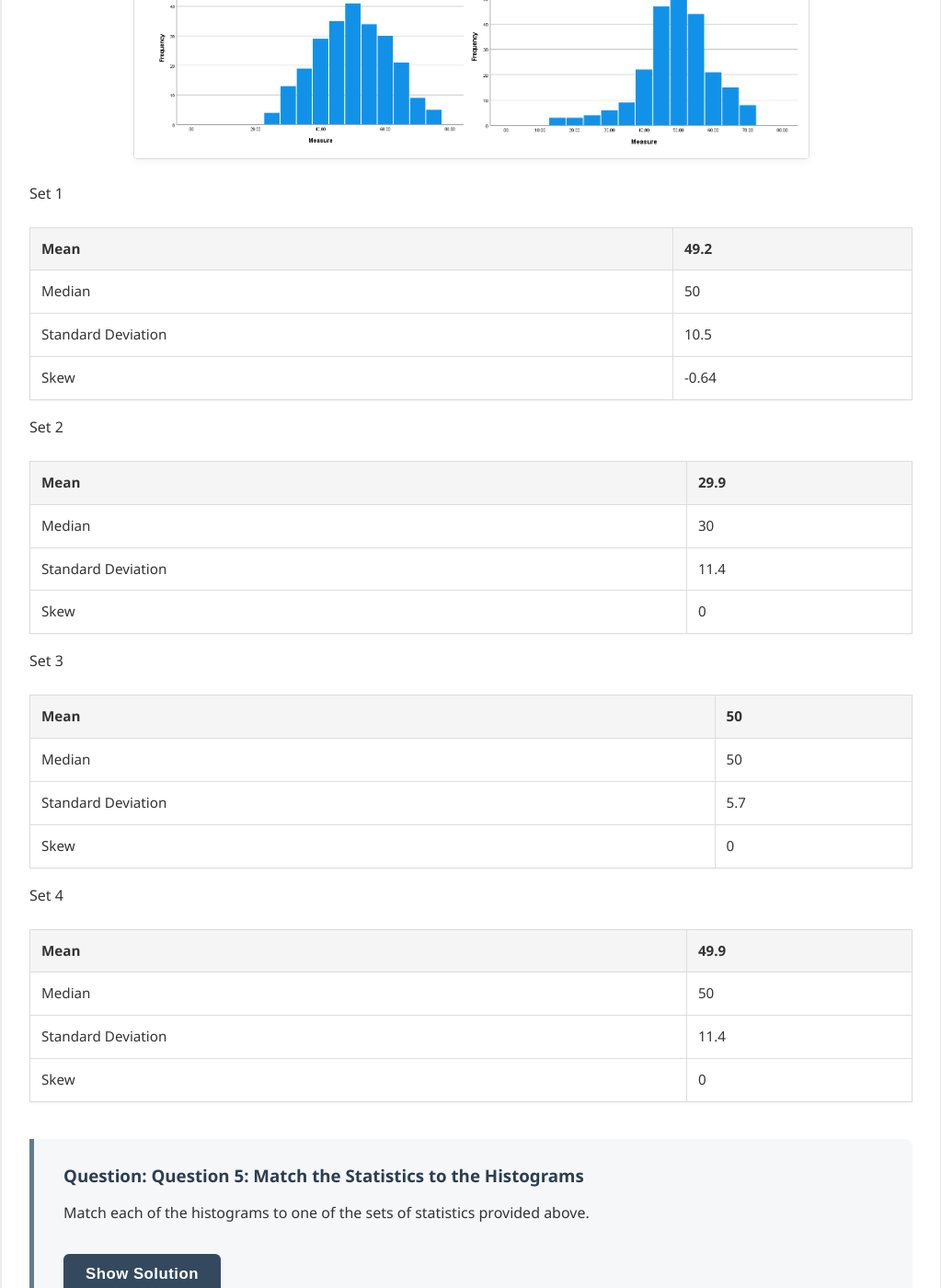
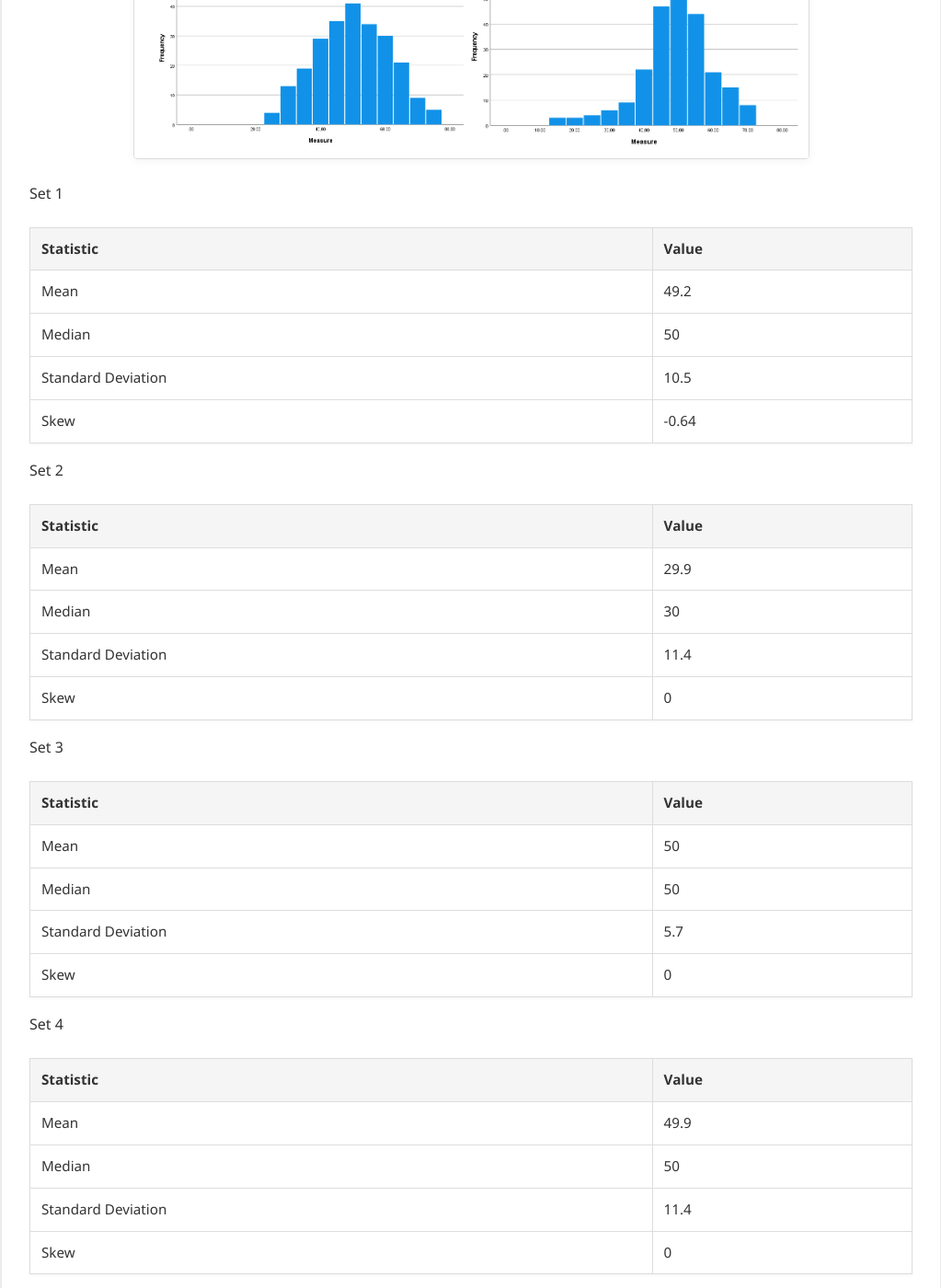
Before and after one commit to probe973/hsc-5066y, a Jekyll site: the page built from let/distributions/index.md, in a window 1280 px wide and 1400 px high, scrolled down 5895 px. Shown: the whole window at 92% size, without its empty margins (128-1151 px from the left). Built offline with Jekyll 4.4.1, drawn with Linux system fonts in a browser that asks for light colours.

Commit message:
Update statistics table format in index.md

```diff
--- a/let/distributions/index.md
+++ b/let/distributions/index.md
@@ -172,32 +172,36 @@ Consider the following histograms and statistics:
 
 Set 1
 
+| Statistic | Value |
+|:----|:----|
 | Mean | 49.2 |
-|:----|:----|
 | Median | 50 |
 | Standard Deviation | 10.5 |
 | Skew | -0.64 |
 
 Set 2
 
+| Statistic | Value |
+|:----|:----|
 | Mean | 29.9 |
-|:----|:----|
 | Median | 30 |
 | Standard Deviation | 11.4 |
 | Skew | 0 |
 
 Set 3
 
+| Statistic | Value |
+|:----|:----|
 | Mean | 50 |
-|:----|:----|
 | Median | 50 |
 | Standard Deviation | 5.7 |
 | Skew | 0 |
 
 Set 4
 
+| Statistic | Value |
+|:----|:----|
 | Mean | 49.9 |
-|:----|:----|
 | Median | 50 |
 | Standard Deviation | 11.4 |
 | Skew | 0 |
```
